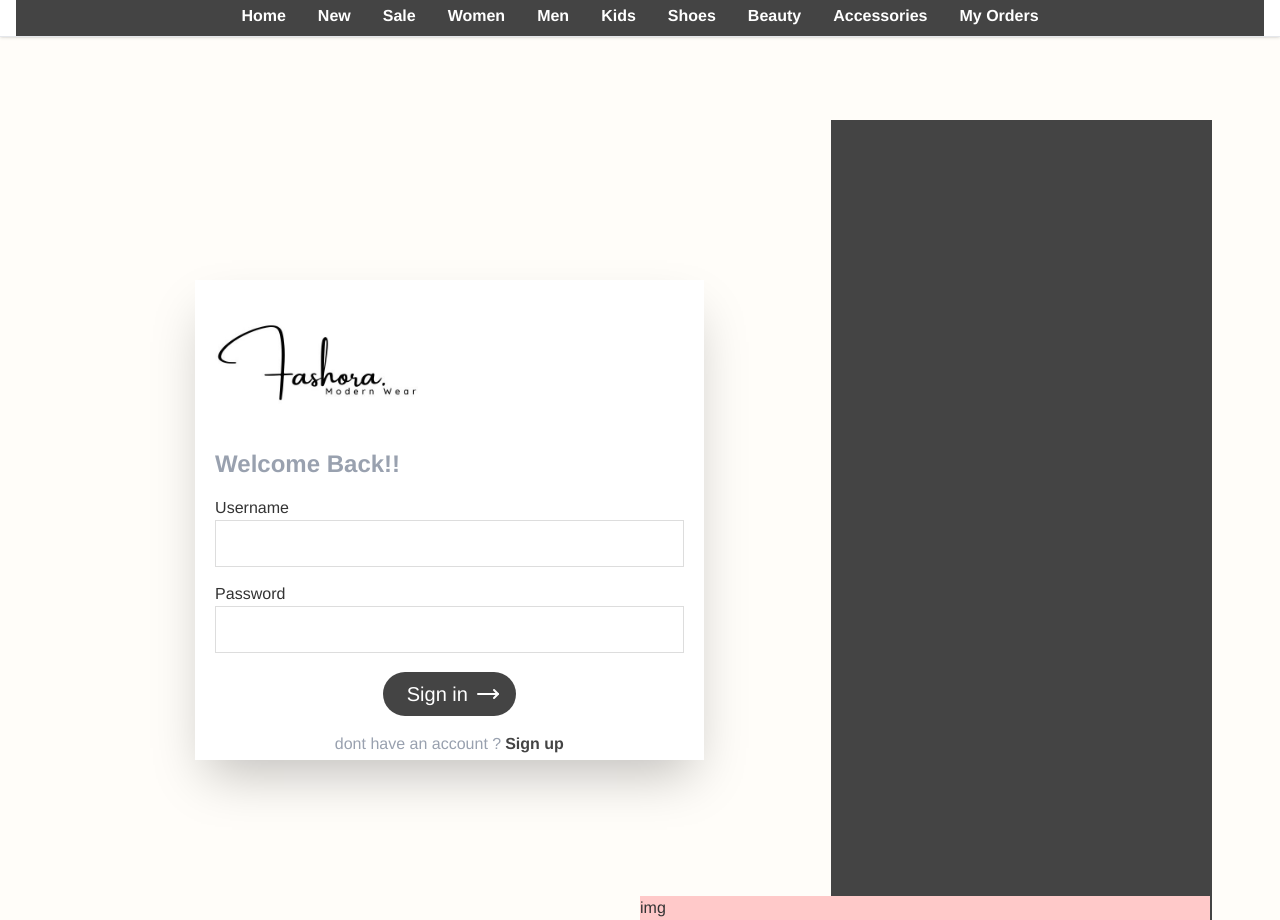
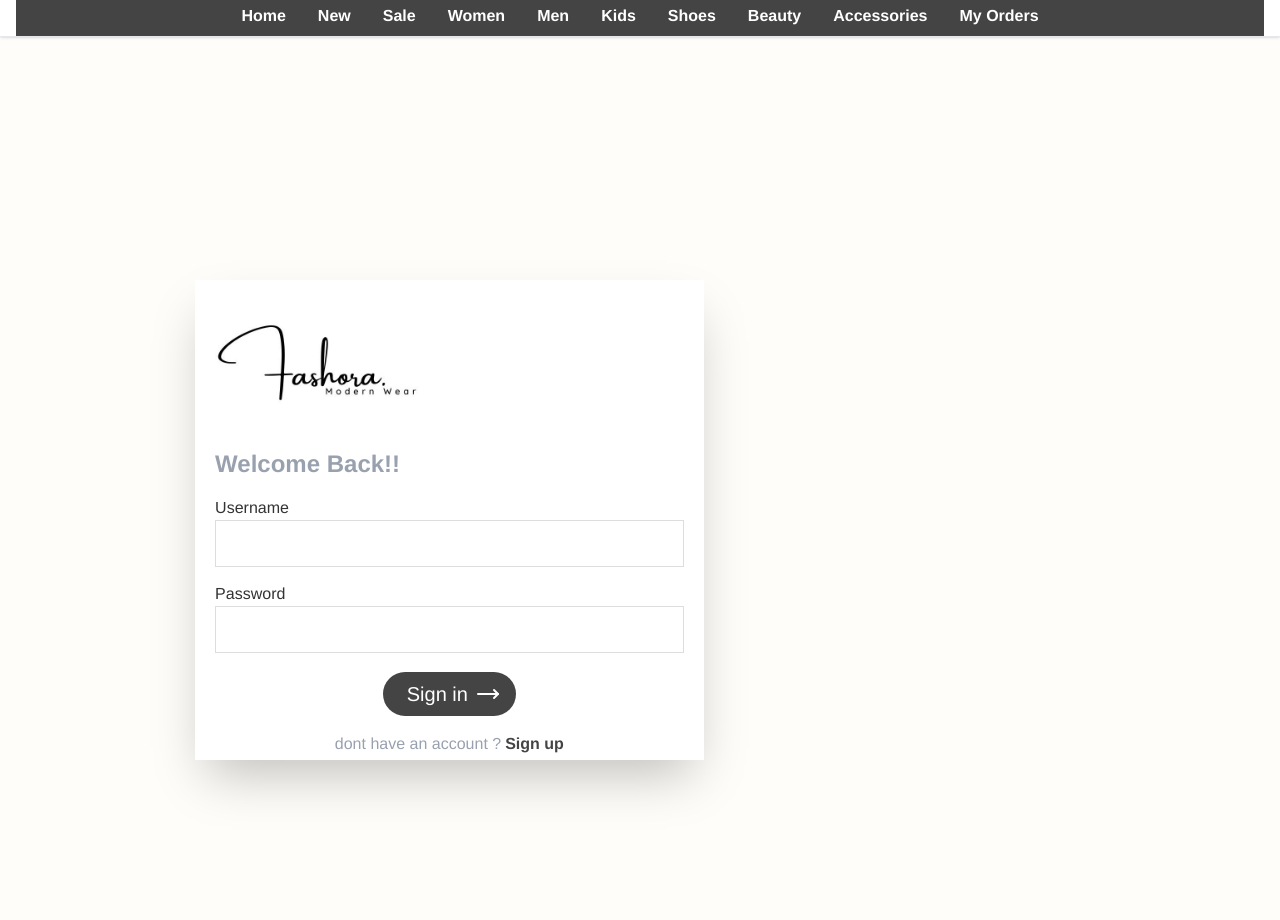
Before and after one commit to Bashitha267/fashoraFE, a React (Vite) app: page /login in a window 1280 px wide. Shown: the part 100-1020 px from the top of the page. Built offline with nearby package versions, Linux system fonts and the light colour scheme; a web font is replaced by a local one.

Commit message:
Update Signin.tsx

```diff
--- a/src/pages/Signin.tsx
+++ b/src/pages/Signin.tsx
@@ -25,8 +25,7 @@ export const Signin = () => {
 
           </div>
         </div>
-        <div className="col-span-1 bg-[#444444]"></div>
-        <div className="absolute hidden  lg:flex bottom-0 left-1/2 right-0.5 bg-red-200 " >img</div>
+
 
       </div>
 
```
